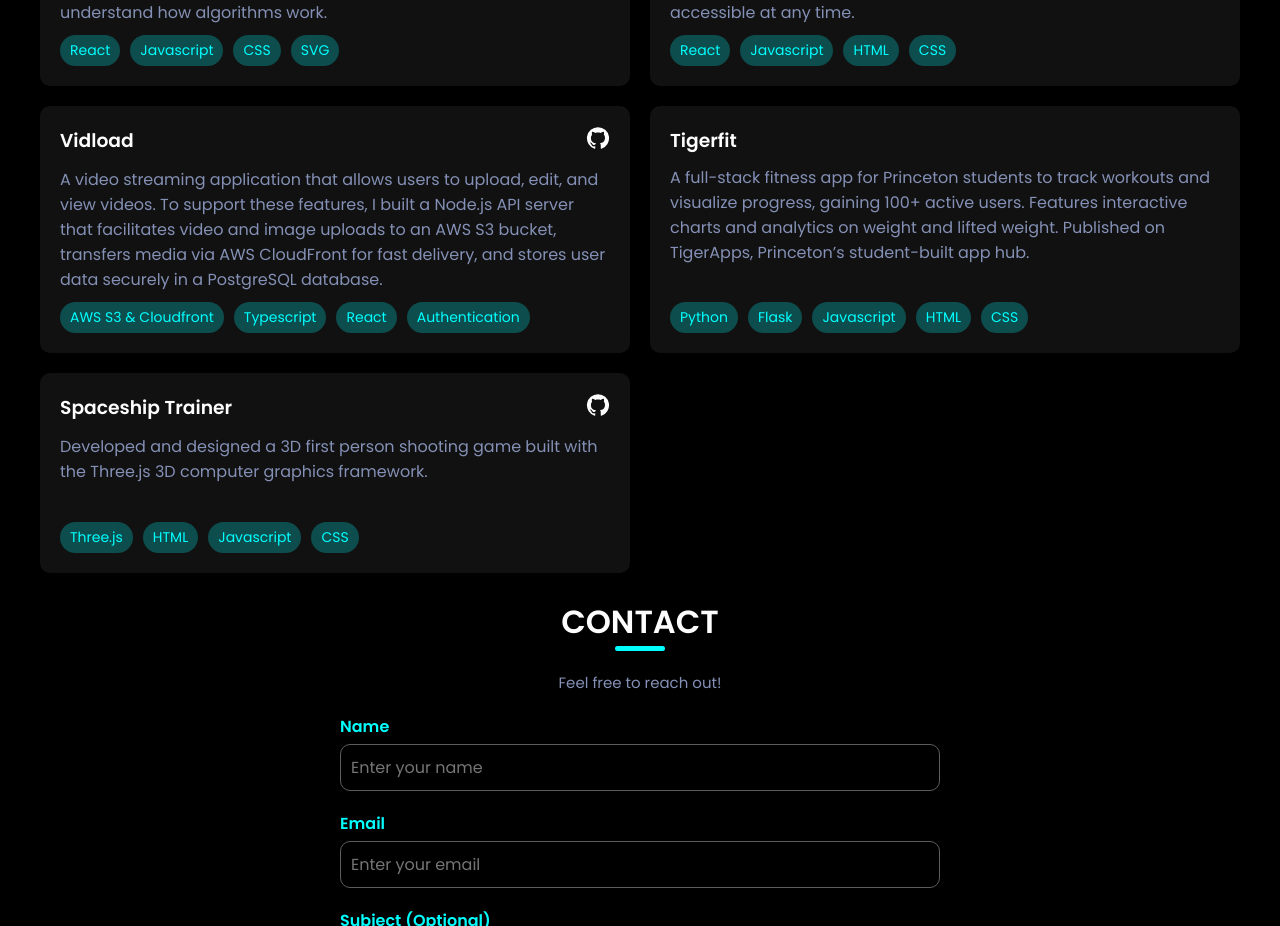
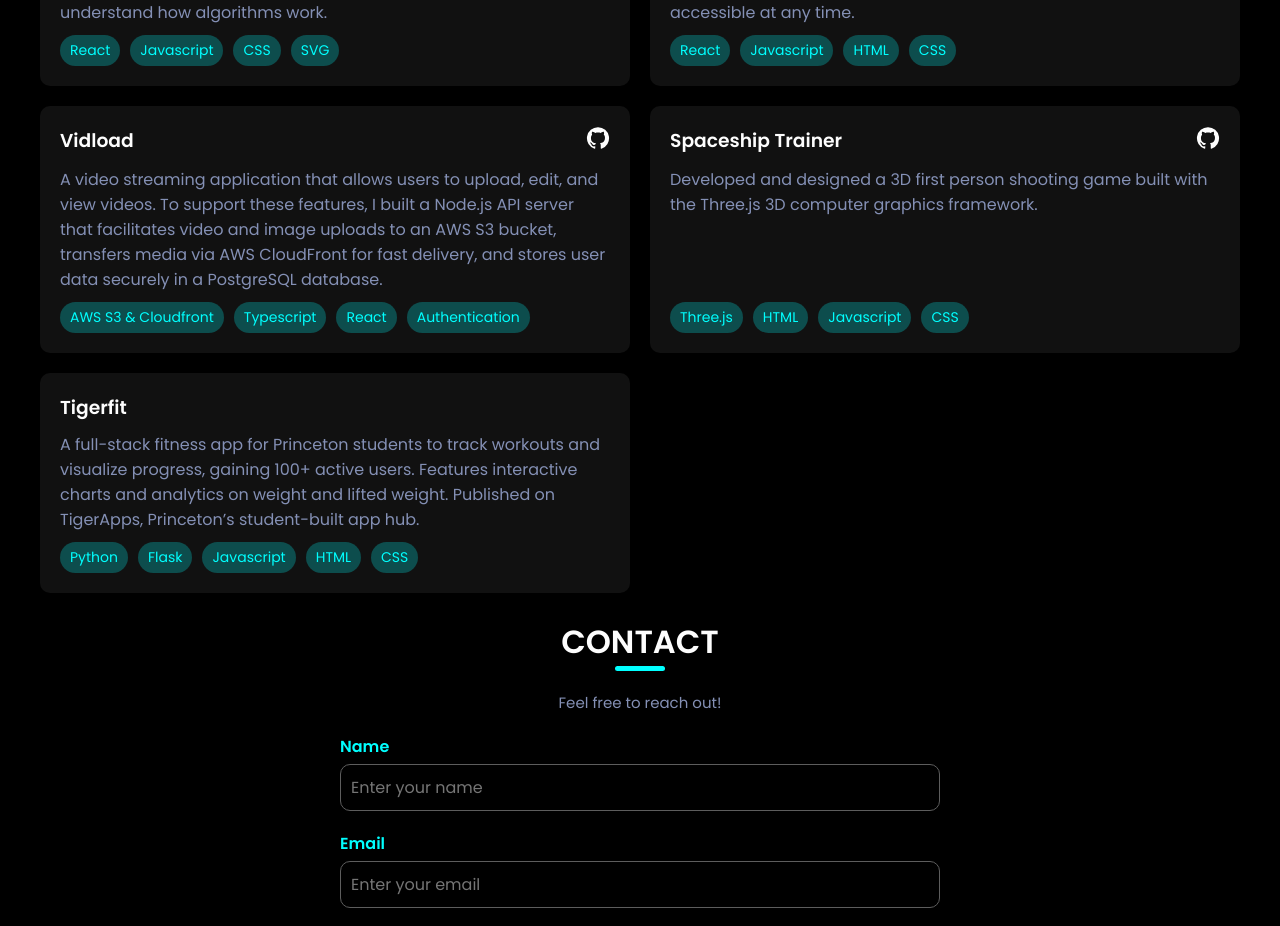
Before and after one commit to kevincas01/portfolio, a React (Create React App) app: page / in a window 1280 px wide. Shown: the part 3643-4569 px from the top of the page. Built offline with nearby package versions, Linux system fonts and the light colour scheme; the HTML template or start-up script is replaced by a standard one.

Commit message:
Projects order change

```diff
--- a/src/Components/Projects.js
+++ b/src/Components/Projects.js
@@ -40,15 +40,15 @@ const Projects = () => {
       githubLink: "https://github.com/kevincas01/Video-Upload",
     },
     {
-      title: "Tigerfit",
-      description: `A full-stack fitness app for Princeton students to track workouts and visualize progress, gaining 100+ active users. Features interactive charts and analytics on weight and lifted weight. Published on TigerApps, Princeton’s student-built app hub.`,
-      skills: ["Python", "Flask", "Javascript", "HTML", "CSS"],
-    },
-    {
       title: "Spaceship Trainer",
       description: `Developed and designed a 3D first person shooting game built with the Three.js 3D computer graphics framework.`,
       skills: ["Three.js", "HTML", "Javascript", "CSS"],
       githubLink: "https://github.com/kevincas01/SpaceShipTrainer",
+    },
+    {
+      title: "Tigerfit",
+      description: `A full-stack fitness app for Princeton students to track workouts and visualize progress, gaining 100+ active users. Features interactive charts and analytics on weight and lifted weight. Published on TigerApps, Princeton’s student-built app hub.`,
+      skills: ["Python", "Flask", "Javascript", "HTML", "CSS"],
     },
   ];
   return (
```
